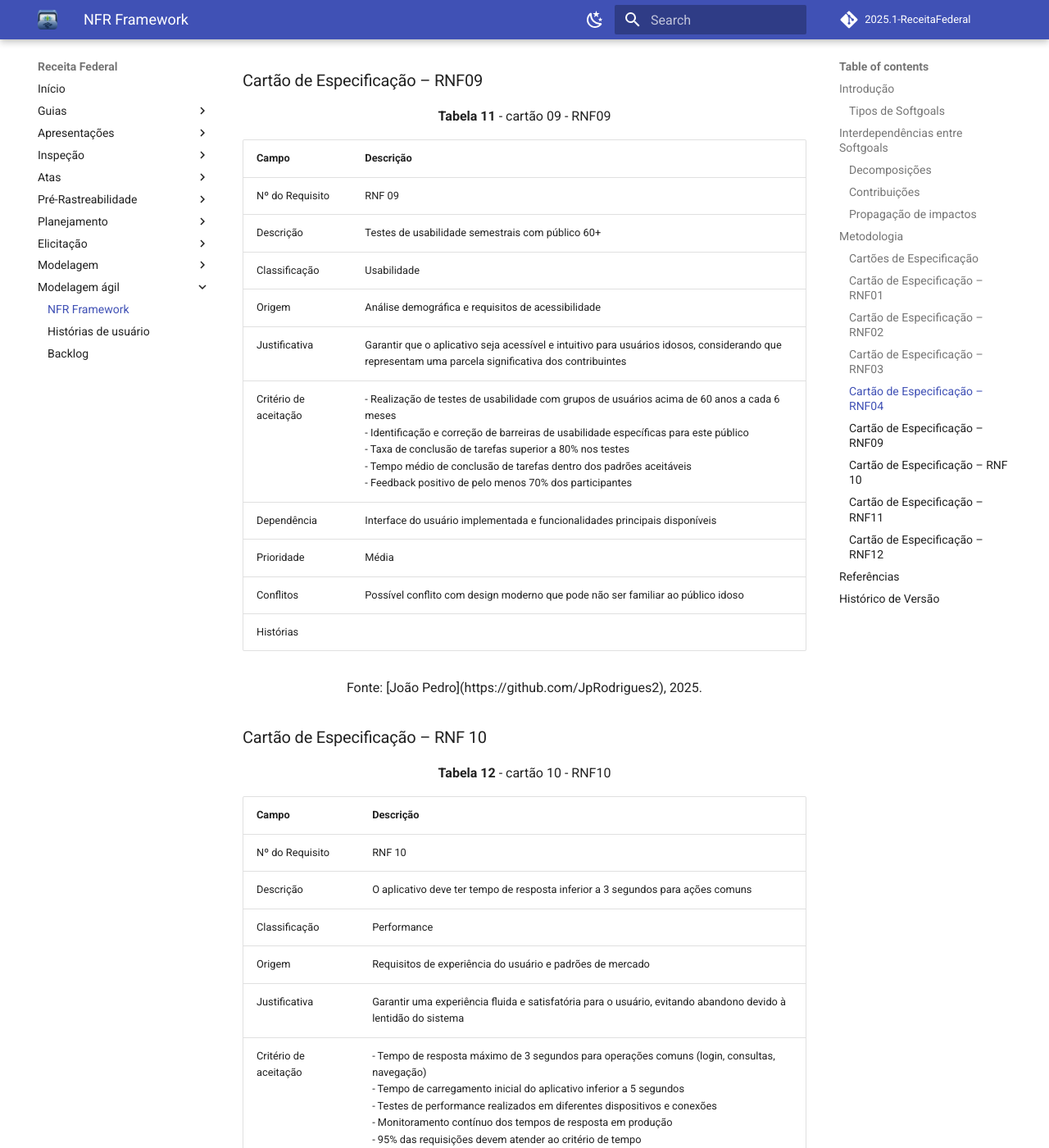
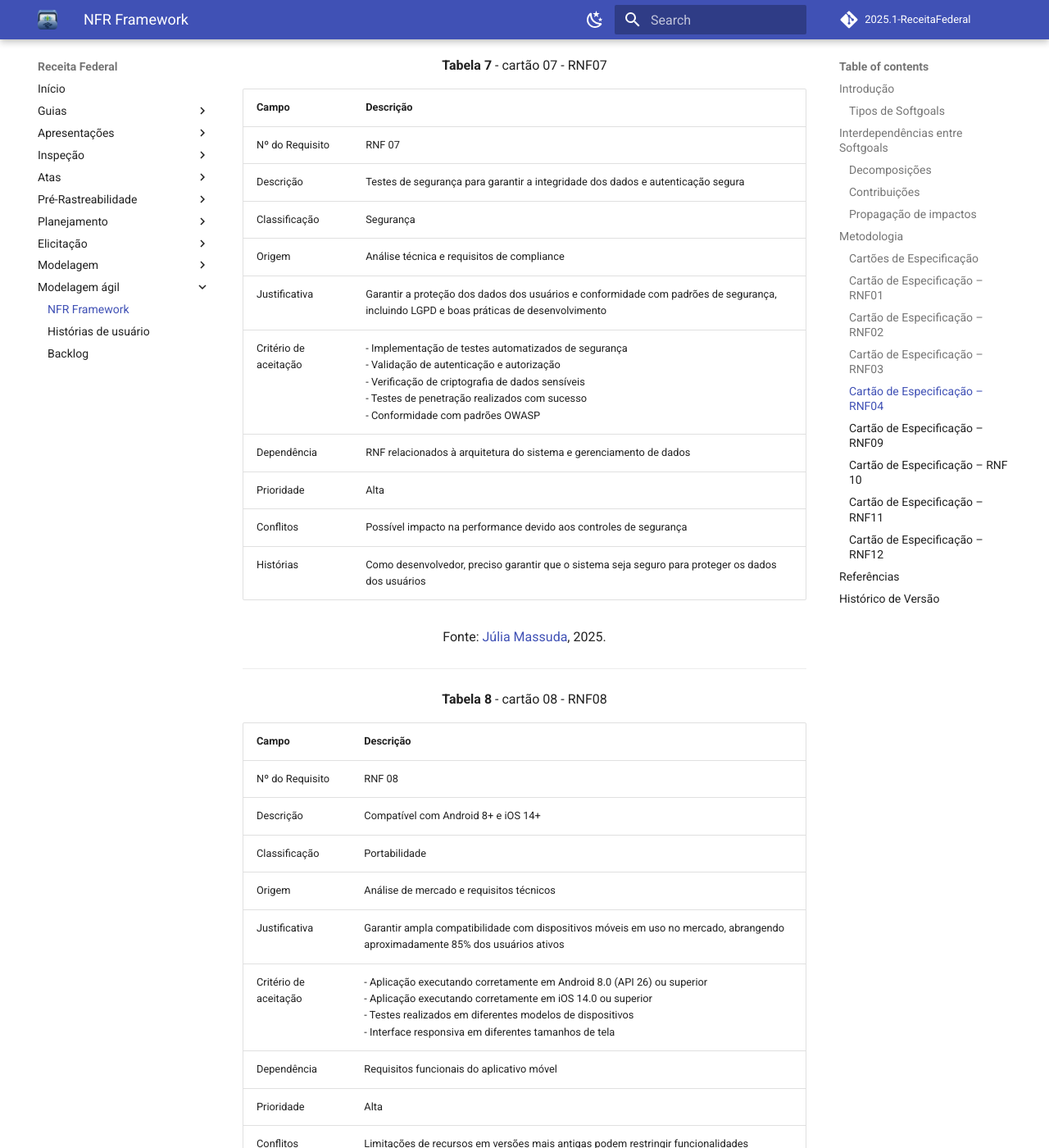
Before and after one commit to Requisitos-de-Software/2025.1-Meu-INSS, an MkDocs documentation site: the page built from docs/modelagem-agil/nfr-framework.md, in a window 1280 px wide and 1400 px high, scrolled down 8482 px. Shown: the whole window at 82% size. Built offline with MkDocs 1.6.1 and Material for MkDocs 9.7.7, drawn with Linux system fonts in a browser that asks for light colours; comment, search, counter and statistics services are not loaded; some of the changed text lies outside the part shown.

Commit message:
Atualizar o nfr-framework.md

```diff
--- a/docs/modelagem-agil/nfr-framework.md
+++ b/docs/modelagem-agil/nfr-framework.md
@@ -221,6 +221,45 @@ Para facilitar o registro e o rastreamento das decisões de projeto, foram utili
 
 <font size="3"><p style="text-align: center">Fonte: [Thales Germano](https://github.com/thalesgvl), 2025.</p></font>
 
+
+<p style="text-align: center"><b>Tabela 7</b> - cartão 07 - RNF07</p>
+
+| Campo              | Descrição                                                                 |
+|--------------------|---------------------------------------------------------------------------|
+| Nº do Requisito    | RNF 07                                                                    |
+| Descrição          | Testes de segurança para garantir a integridade dos dados e autenticação segura |
+| Classificação      | Segurança                                                                 |
+| Origem             | Análise técnica e requisitos de compliance                               |
+| Justificativa      | Garantir a proteção dos dados dos usuários e conformidade com padrões de segurança, incluindo LGPD e boas práticas de desenvolvimento |
+| Critério de aceitação | - Implementação de testes automatizados de segurança<br/>- Validação de autenticação e autorização<br/>- Verificação de criptografia de dados sensíveis<br/>- Testes de penetração realizados com sucesso<br/>- Conformidade com padrões OWASP |
+| Dependência        | RNF relacionados à arquitetura do sistema e gerenciamento de dados       |
+| Prioridade         | Alta                                                                      |
+| Conflitos          | Possível impacto na performance devido aos controles de segurança        |
+| Histórias          | Como desenvolvedor, preciso garantir que o sistema seja seguro para proteger os dados dos usuários |
+
+<font size="3"><p style="text-align: center">Fonte: [Júlia Massuda](https://github.com/JuliaReis18), 2025.</p></font>
+
+---
+
+<p style="text-align: center"><b>Tabela 8</b> - cartão 08 - RNF08</p>
+
+| Campo              | Descrição                                                                 |
+|--------------------|---------------------------------------------------------------------------|
+| Nº do Requisito    | RNF 08                                                                    |
+| Descrição          | Compatível com Android 8+ e iOS 14+                                      |
+| Classificação      | Portabilidade                                                             |
+| Origem             | Análise de mercado e requisitos técnicos                                 |
+| Justificativa      | Garantir ampla compatibilidade com dispositivos móveis em uso no mercado, abrangendo aproximadamente 85% dos usuários ativos |
+| Critério de aceitação | - Aplicação executando corretamente em Android 8.0 (API 26) ou superior<br/>- Aplicação executando corretamente em iOS 14.0 ou superior<br/>- Testes realizados em diferentes modelos de dispositivos<br/>- Interface responsiva em diferentes tamanhos de tela |
+| Dependência        | Requisitos funcionais do aplicativo móvel                                |
+| Prioridade         | Alta                                                                      |
+| Conflitos          | Limitações de recursos em versões mais antigas podem restringir funcionalidades avançadas |
+| Histórias          | Como usuário, quero poder usar o aplicativo no meu dispositivo móvel independente da versão do sistema operacional (dentro dos limites suportados) |
+
+<font size="3"><p style="text-align: center">Fonte: [Júlia Massuda](https://github.com/JuliaReis18), 2025.</p></font>
+
+
+
 ### Cartão de Especificação – RNF09
 
 <p style="text-align: center"><b>Tabela 11</b> - cartão 09 - RNF09</p>
@@ -314,3 +353,4 @@ Disponível em: [https://aprender3.unb.br/pluginfile.php/3096155/mod\_resource/c
 | `1.3`    | 01/06/2025 | Adicionando cartões RNF 03/04/ | [Thales Germano](https://github.com/thalesgvl)   |  [Jose Eduardo](https://github.com/jevprado) |
 | `1.4`    | 01/06/2025 | Adicionando cartões RNF 01/02/ | [Jose Eduardo](https://github.com/jevprado)  | [Thales Germano](https://github.com/thalesgvl) |
 | `1.5`    | 01/06/2025 | Adicionando cartões RNF 11/12 | [Marco Marques](https://github.com/marcomarquesdc) | [Thales Germano](https://github.com/thalesgvl) |
+| `1.6`    | 01/06/2025 | Adicionando cartões RNF 07/08 | [Júlia Massuda](https://github.com/JuliaReis18) | |
```
